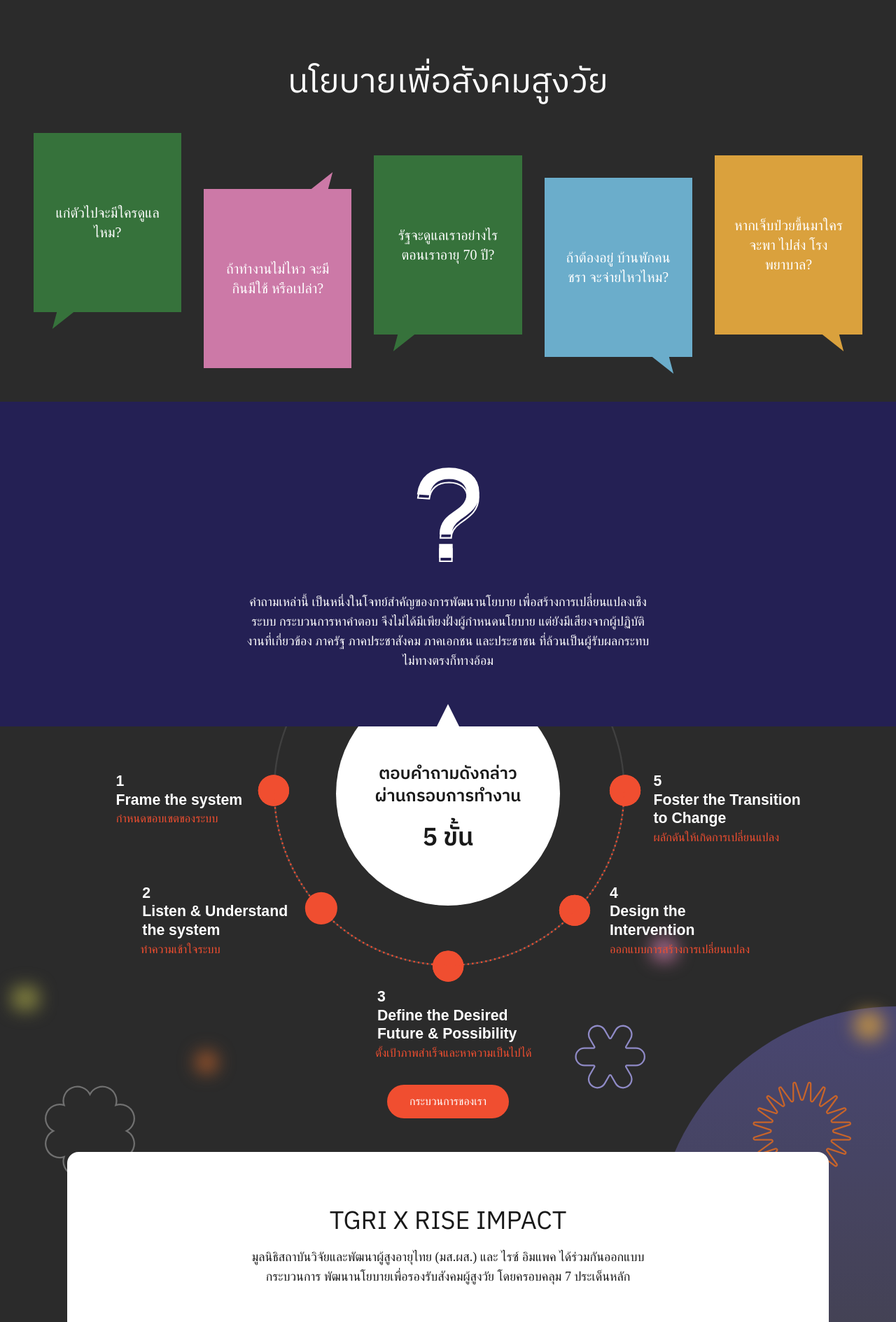
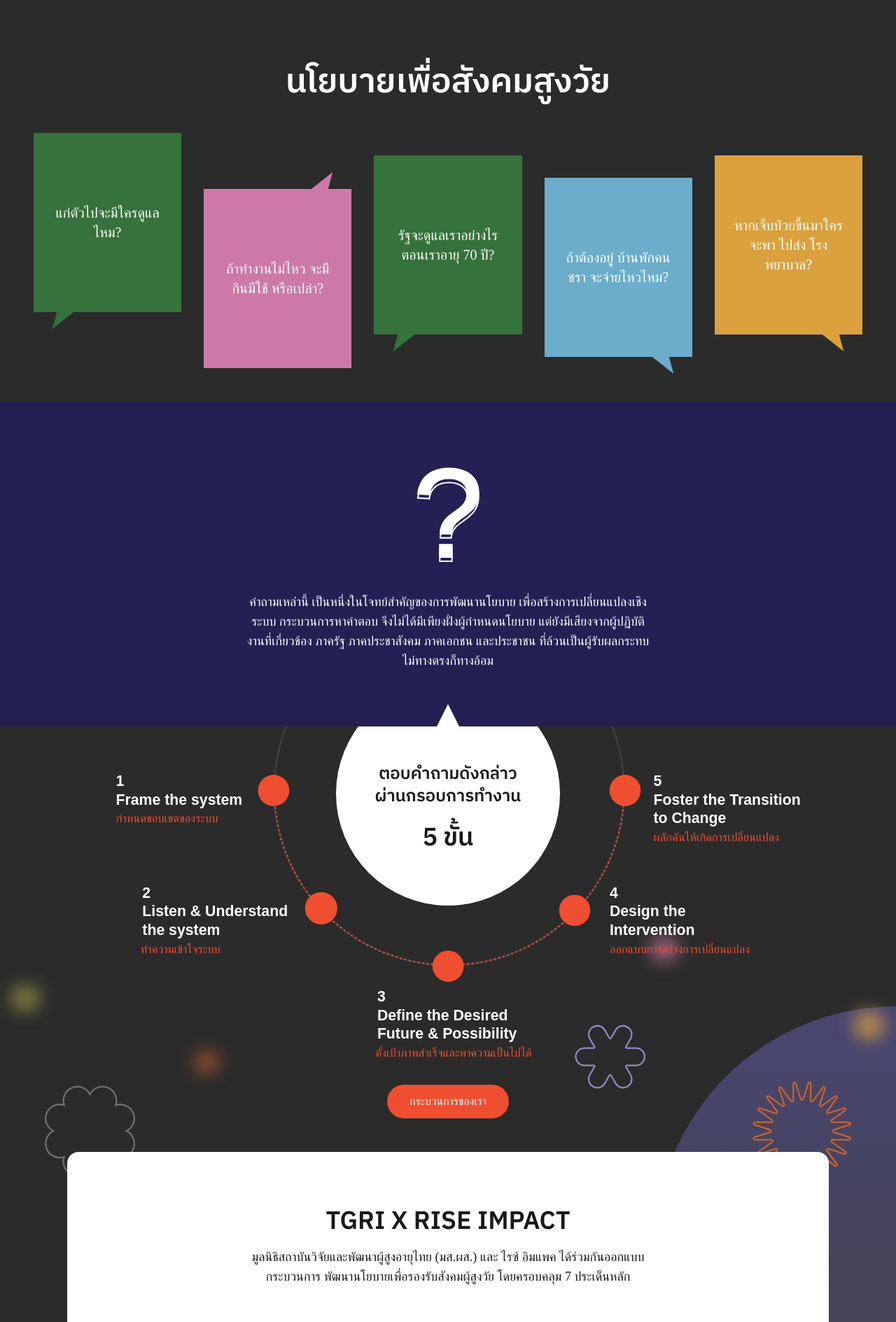
Before and after one commit to jukbot/policy-dialogue, a Next.js app: page / in a window 1280 px wide. Shown: the part 1971-3860 px from the top of the page at 70% size. Built offline with nearby package versions, Linux system fonts and the light colour scheme; a web font is replaced by a local one; what @tailwindcss/typography, tailwindcss-debug-screens would draw is missing.

Commit message:
fix: font style

```diff
--- a/pages/about.tsx
+++ b/pages/about.tsx
@@ -77,7 +77,7 @@ const AboutPage = () => {
               <p className="text-4xl font-body">Get in touch!</p>
             </div>
             <form>
-              <div className="grid grid-cols-1 gap-y-6 gap-x-24 lg:grid-cols-2">
+              <div className="grid grid-cols-1 gap-y-6 gap-x-12 lg:grid-cols-2">
                 <div className="col-span-1 space-y-6">
                   <div className="grid items-start grid-cols-3 gap-4">
                     <label htmlFor="fullname" className="label-input">
--- a/pages/index.tsx
+++ b/pages/index.tsx
@@ -133,7 +133,7 @@ const Home: NextPage = () => {
         </section>
         <section className="relative z-10 h-full bg-secondary">
           <div className="px-12 py-12 space-y-12 text-white sm:py-24">
-            <h2 className="text-4xl text-center sm:text-5xl">นโยบายเพื่อสังคมสูงวัย</h2>
+            <h2 className="text-4xl font-bold text-center sm:text-5xl">นโยบายเพื่อสังคมสูงวัย</h2>
             <div className="flex flex-col justify-center space-y-8 text-center md:space-x-8 md:flex-row font-body">
               <blockquote className="bg-[#36723b] speech-dialog bubble-lt border-t-green">
                 <p className="text-xl">แก่ตัวไปจะมีใครดูแลไหม?</p>
@@ -196,7 +196,7 @@ const Home: NextPage = () => {
           </div>
           <div className="relative flex flex-col items-center justify-center h-full p-6 mx-6 my-12 bg-white sm:p-12 lg:mx-24 rounded-xl">
             <div className="flex flex-col py-8 space-y-4 jutify-center">
-              <h2 className="text-4xl text-center uppercase text-body">TGRI X RISE IMPACT</h2>
+              <h2 className="text-4xl font-bold text-center uppercase text-body">TGRI X RISE IMPACT</h2>
               <p className="text-center sm:text-lg text-body font-body max-w-prose">
                 มูลนิธิสถาบันวิจัยและพัฒนาผู้สูงอายุไทย (มส.ผส.) และ ไรซ์ อิมแพค ได้ร่วมกันออกแบบกระบวนการ พัฒนานโยบายเพื่อรองรับสังคมผู้สูงวัย โดยครอบคลุม 7
                 ประเด็นหลัก
@@ -286,7 +286,7 @@ const Home: NextPage = () => {
         </section>
         <section className="relative h-full px-6 pt-24 bg-center bg-no-repeat bg-cover bg-secondary bg-landing-footer">
           <div className="flex flex-col items-center justify-center space-y-8">
-            <h3 className="text-4xl leading-snug text-center text-white sm:text-5xl">
+            <h3 className="text-4xl font-bold leading-snug text-center text-white sm:text-5xl">
               โพลิซี ไดอะล็อก
               <br /> ทำงานอย่างไร ?
             </h3>
```
